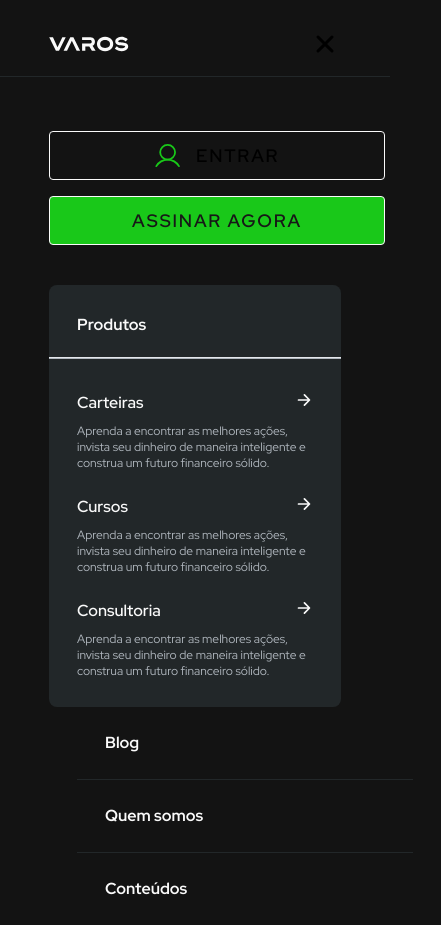
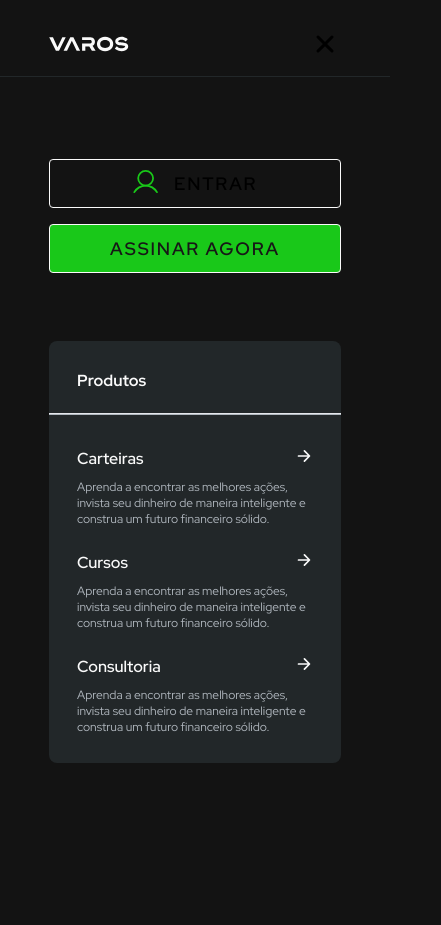
Before and after one commit to guipaex/varos, a Next.js app: page / in a window 390 px wide. Both pictures are taken after a click on the button 325 px from the left and 44 px from the top of the page. Shown: the whole page, 441 px wide, since content can reach past the window. After the commit the page ends 844 px from the top, so only its background shows below. Built offline with nearby package versions, Linux system fonts and the light colour scheme.

Commit message:
:bug: fix: mobile menu overflow

```diff
--- a/src/app/components/Header/MobileHeaderTEST.tsx
+++ b/src/app/components/Header/MobileHeaderTEST.tsx
@@ -15,15 +15,14 @@ export default function MenuHeaderContent() {
     <div className='flex desktop:hidden relative p-x[49px]'>
       {menuVisible ? (
         <>
-          <button>
-            {" "}
+          <button className='z-10'>
             <IoClose onClick={() => setMenuVisible(!menuVisible)} size={32} />{" "}
           </button>
           <MobileMenu open={menuVisible} />
         </>
       ) : (
         <>
-          <button>
+          <button className='z-10'>
             <IoMenu onClick={() => setMenuVisible(!menuVisible)} size={32} />{" "}
           </button>
           <MobileMenu open={menuVisible} />
--- a/src/app/components/Header/MobileMenu.tsx
+++ b/src/app/components/Header/MobileMenu.tsx
@@ -13,15 +13,14 @@ export const MobileMenu = ({ open }: MenuProps) => {
 
   useEffect(() => {
     open ? setPosition("-49px") : setPosition("-110vw");
-    console.log(open);
   }, [open]);
 
   return (
     <div
       className={`flex flex-col absolute px-[49px] pt-[54px] w-screen h-screen right-[${position}] top-12 transition-[right] duration-300 ease-out border-t-[1px] border-c8`}
     >
-      <section className='flex flex-col gap-[1rem] min-w-[336px] mx-auto mb-10'>
-        <button className='flex items-center justify-center gap-4 px-[13px] py-2.5 rounded border border-neutral-50 font-semibold uppercase text-lg leading-normal tracking-widest'>
+      <section className='w-full max-w-[336px] py-7 flex flex-col gap-[1rem] mb-10 mx-auto'>
+        <button className='flex justify-center gap-4 px-[13px] py-2.5 rounded border border-neutral-50 font-semibold uppercase text-lg leading-normal tracking-widest'>
           <Image src={iconUser} alt='Entrar' width={25.3} height={24} />
           <p>Entrar</p>
         </button>
@@ -29,9 +28,9 @@ export const MobileMenu = ({ open }: MenuProps) => {
           <p>Assinar Agora</p>
         </button>
       </section>
-      <section className='bg-c8 rounded-lg  max-w-[336px] mx-auto py-7 text-left divide-y divide-c5'>
+      <section className='bg-c8 rounded-lg max-w-[336px] mx-auto mb-16 py-7 text-left divide-y divide-c5'>
         <h2 className='text-base font-bold pb-5 px-7 border-b text-doc'>Produtos</h2>
-        <section className='px-7 pt-8 flex flex-col gap-6'>
+        <section className='px-7 pt-8 flex flex-col gap-6 mx-auto'>
           <a className='cursor-pointer'>
             <h3 className='flex justify-between mb-2 text-doc text-base font-semibold'>
               Carteiras <IoArrowForward size={18} />
@@ -61,10 +60,10 @@ export const MobileMenu = ({ open }: MenuProps) => {
           </a>
         </section>
       </section>
-      <nav className='flex flex-col mx-auto divide-y divide-c8 px-7 text-left text-base font-bold text-doc'>
-        <a className='px-7 py-6 min-w-[336px] cursor-pointer'>Blog</a>
-        <a className='px-7 py-6 min-w-[336px] cursor-pointer'>Quem somos</a>
-        <a className='px-7 py-6 min-w-[336px] cursor-pointer'>Conteúdos</a>
+      <nav className='w-full mx-auto flex flex-col divide-y items-center divide-c8 text-left text-base font-bold text-doc'>
+        <a className='w-full max-w-[336px] py-6 cursor-pointer'>Blog</a>
+        <a className='w-full max-w-[336px] py-6 cursor-pointer'>Quem somos</a>
+        <a className='w-full max-w-[336px] py-6 cursor-pointer'>Conteúdos</a>
       </nav>
     </div>
   );
--- a/src/app/globals.css
+++ b/src/app/globals.css
@@ -18,9 +18,13 @@
 }
 
 body {
+  position: absolute;
+  top: 0;
+  left: 0;
   min-height: 100vh;
-  min-width: 100vw;
+  width: 100vw;
   color: rgb(var(--foreground-rgb));
   background:  var(--main-c-black);
   overflow-x: hidden;
+  z-index: 100;
 }
--- a/src/app/page.tsx
+++ b/src/app/page.tsx
@@ -2,8 +2,8 @@ import Header from "./components/Header/Header";
 
 export default function Home() {
   return (
-    <>
+    <main className='min-h-[100vh] w-full overflow-x-hidden'>
       <Header />
-    </>
+    </main>
   );
 }
```
